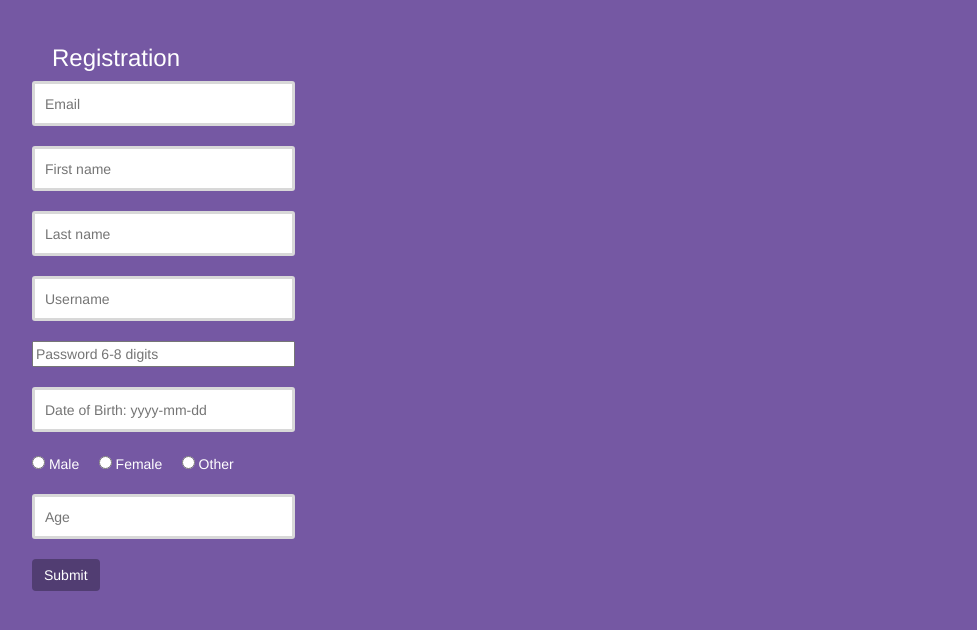
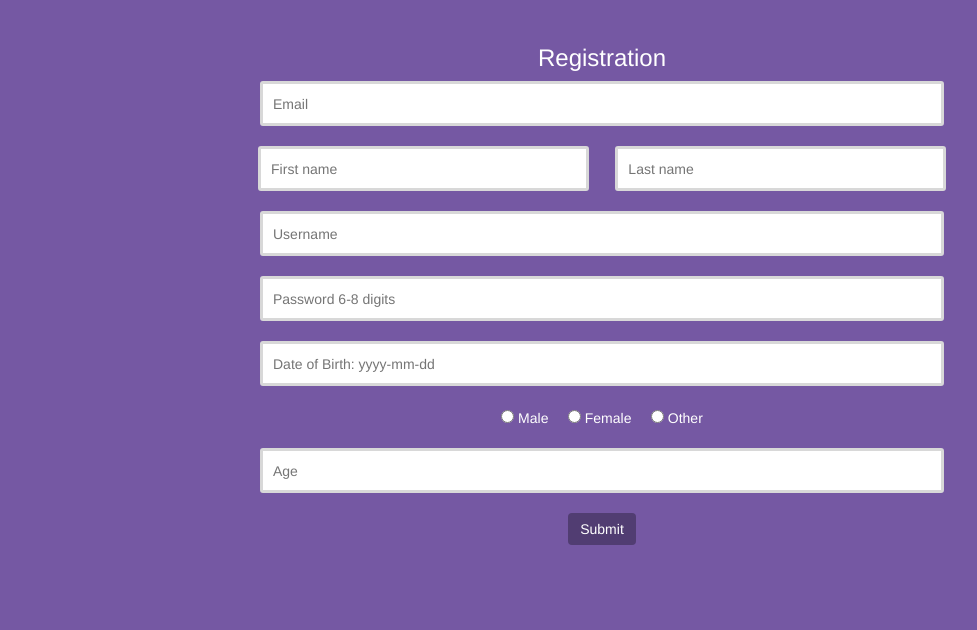
Before and after one commit to ZiliZhang/ovo, a Django app: page /reg in a window 1280 px wide. Shown: the part 51-681 px from the top of the page, without its empty margins (38-1015 px from the left). Run offline with Django 3.2, Linux system fonts and the light colour scheme; some libraries are stand-ins or nearby versions.

Commit message:
Changed layout of reg.html

```diff
--- a/hello/static/css/style.css
+++ b/hello/static/css/style.css
@@ -40,8 +40,25 @@ body {
     box-shadow: none;
     border: 3px solid #d8d8d8
 }
+.reg input[type="password"] {
+    padding: 5px 10px;
+    min-height: 45px;
+    margin-right: 15px
+    -webkit-border-radius: 3px;
+    -moz-border-radius: 3px;
+    border-radius: 3px;
+    -webkit-box-shadow: none;
+    -moz-box-shadow: none;
+    box-shadow: none;
+    border: 3px solid #d8d8d8
+}
+
 .reg .input-large {
-    width: 263px;
+    width: 60%;
+}
+
+.reg .input-small {
+    width: 29%
 }
 
 .reg textarea.input-xlarge {
--- a/hello/templates/reg.html
+++ b/hello/templates/reg.html
@@ -3,7 +3,7 @@
 
 {% block content %}
 
-  <div class="container">
+  <div class="container text-center">
   	<div class="reg">
 	    <div class="reg-header">
 	        <h3> Registration</h3>
@@ -12,8 +12,8 @@
 	        <form method="post">
 	            <fieldset>
 	            <input type="text" class="input-large" name="email" placeholder="Email" required="required"><br><br>
-	            <input type="text" class="input-large" name="first_name" placeholder="First name" required="required"><br><br>
-	            <input type="text" class="input-large" name="last_name" placeholder="Last name"><br><br>
+	            <input type="text" class="input-small" style="margin-right:2%;" name="first_name" placeholder="First name" required="required">
+	            <input type="text" class="input-small" name="last_name" placeholder="Last name"><br><br>
 	            <input type="text" class="input-large" name="username" placeholder="Username"><br><br>
 	            <input type="password" class="input-large" name="password" placeholder="Password 6-8 digits"><br><br>
 	            <input type="text" class="input-large" name="birth_date" placeholder="Date of Birth: yyyy-mm-dd" required="require"><br><br>
```
Also changed, not shown: hello/static/ovo.png, 3 other files.
